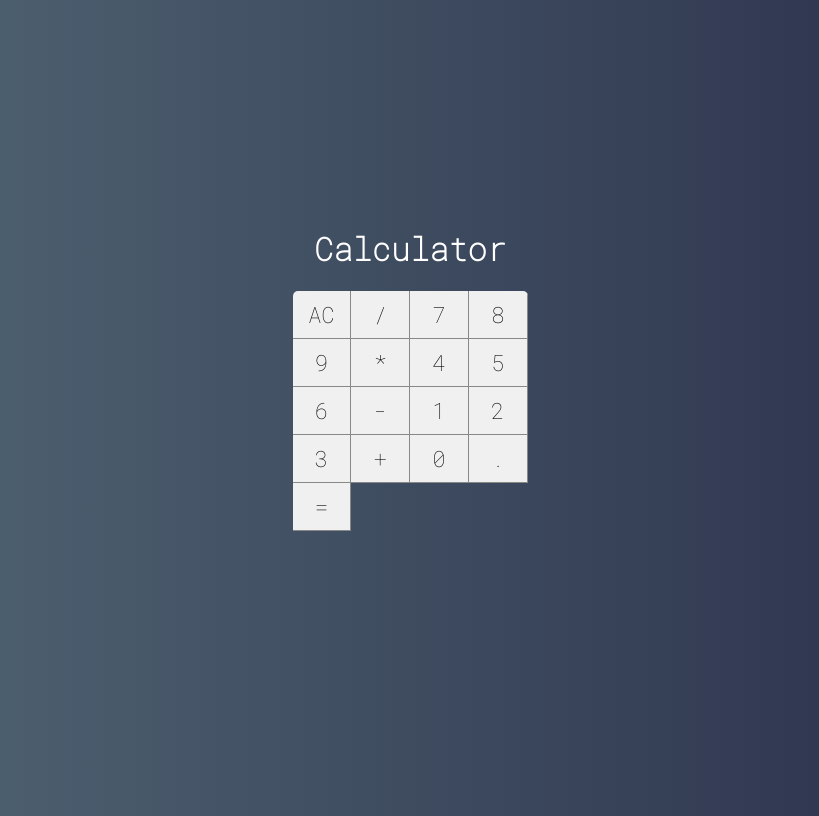
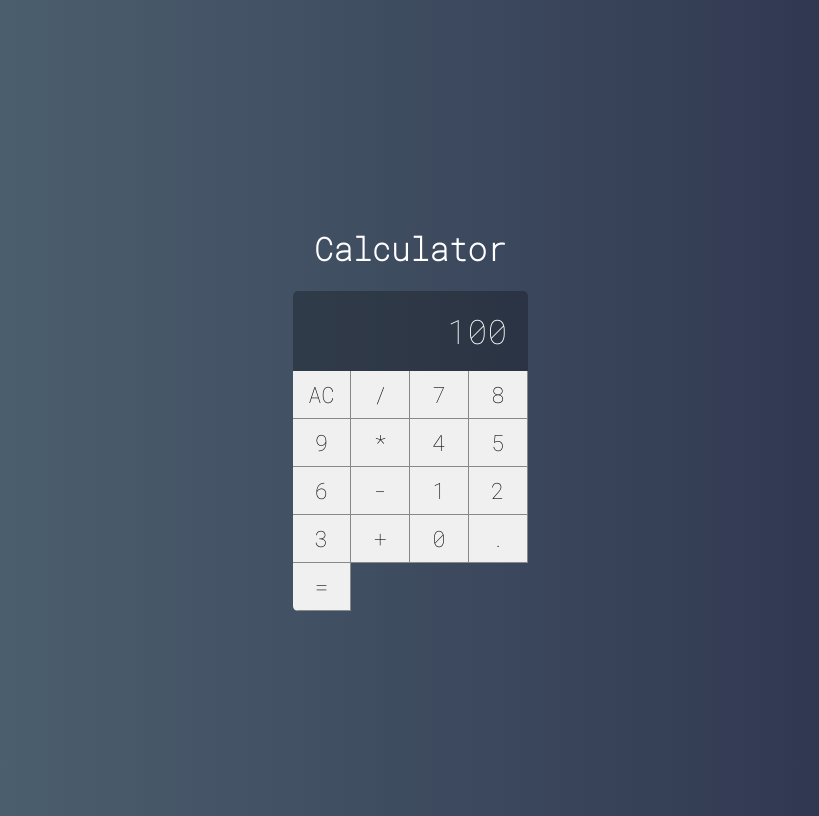
Before and after one commit to Wleydson/calculator-react, a React (Create React App) app: page / in a window 1280 px wide. Shown: the whole page, without its empty margins (230-1049 px from the left). Built offline with nearby package versions, Linux system fonts and the light colour scheme.

Commit message:
create display

```diff
--- /dev/null
+++ b/src/components/Display.css
@@ -0,0 +1,11 @@
+.display{
+    grid-column: 4 span;
+    background-color: #0004;
+
+    display: flex;
+    justify-content: flex-end;
+    align-items: center;
+    padding: 20px;
+    font-size: 2.1em;
+    overflow: hidden;
+}
--- /dev/null
+++ b/src/components/Display.jsx
@@ -0,0 +1,8 @@
+import React from 'react'
+import './Display.css'
+
+export default props =>{
+    return(
+        <div className="display">{props.value}</div>
+    )
+}
--- a/src/main/Calculator.css
+++ b/src/main/Calculator.css
@@ -6,5 +6,5 @@
 
     display: grid;
     grid-template-columns: repeat(4, 25%);
-    grid-template-rows: 48px 48px 48px 48px 48px;
+    grid-template-rows: 1fr 48px 48px 48px 48px 48px;
 }
--- a/src/main/Calculator.jsx
+++ b/src/main/Calculator.jsx
@@ -1,12 +1,13 @@
 import React, { Component } from 'react';
 import './Calculator.css';
 import Button from '../components/Button'
-
+import Display from '../components/Display'
 
 export default class Calculator extends Component {
     render(){
         return(
             <div className="calculator">
+                <Display value="100"/>
                 <Button label="AC"/>
                 <Button label="/"/>
                 <Button label="7"/>
```
